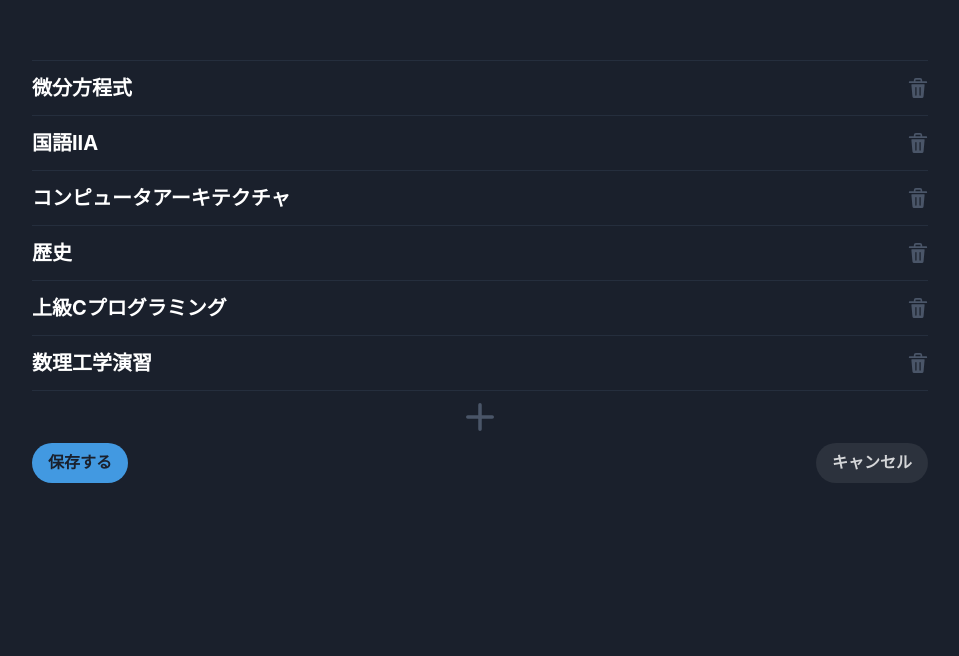
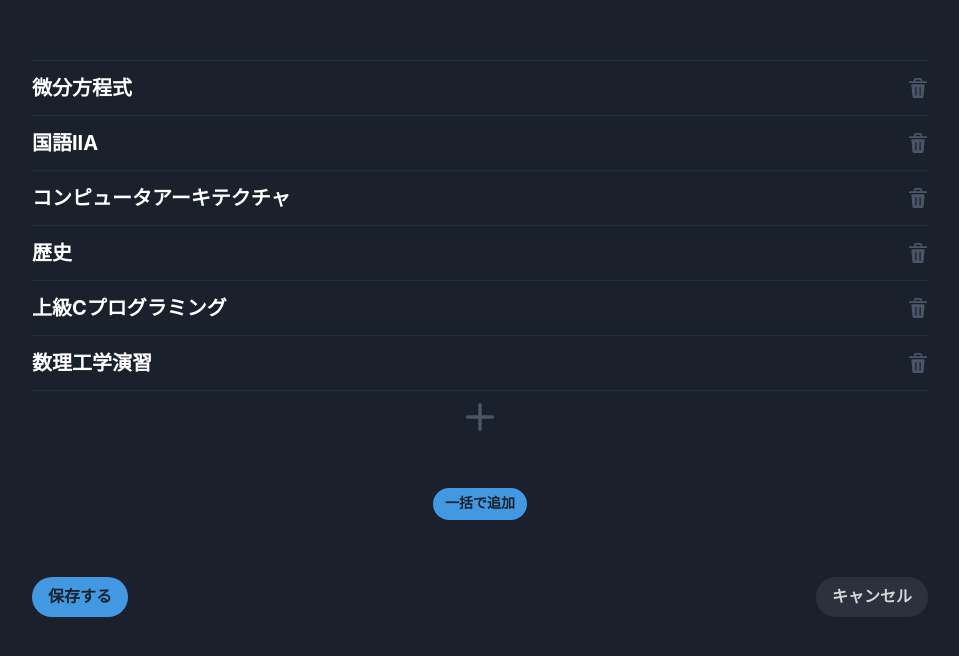
Before and after one commit to kathmandu777/Barifac, a Next.js app in the folder frontend/: page /edit in a window 1280 px wide. Shown: the part 444-1100 px from the top of the page, without its empty margins (160-1119 px from the left). Before the commit the page ends 1051 px from the top, so only its background shows below. Built offline with nearby package versions, Linux system fonts and the light colour scheme.

Commit message:
一括で追加ボタンを追加 #42

```diff
--- a/frontend/src/components/AddSubject.tsx
+++ b/frontend/src/components/AddSubject.tsx
@@ -18,50 +18,8 @@ import SubjectList, { SubjectListProps } from './SubjectList';
 import { Dispatch, SetStateAction } from 'react';
 import { SelectProps } from '@chakra-ui/react';
 
-export const ALLSUBJECTS: SubjectListProps[] = [
-  {
-    subjectID: '101001',
-    subjectName: '微分方程式',
-    score: 0,
-  },
-  {
-    subjectID: '102024',
-    subjectName: '国語IIA',
-    score: 0,
-  },
-  {
-    subjectID: '105007',
-    subjectName: 'コンピュータアーキテクチャ',
-    score: 0,
-  },
-  {
-    subjectID: '101003',
-    subjectName: '歴史',
-    score: 0,
-  },
-  {
-    subjectID: '103019',
-    subjectName: '上級Cプログラミング',
-    score: 0,
-  },
-  {
-    subjectID: '104022',
-    subjectName: '数理工学演習',
-    score: 0,
-  },
-  {
-    subjectID: '105011',
-    subjectName: '科学英語基礎',
-    score: 0,
-  },
-  {
-    subjectID: '109000',
-    subjectName: '電気回路II',
-    score: 0,
-  },
-];
-
 export type AddSubjectProps = {
+  gotlist: SubjectListProps[];
   list: SubjectListProps[];
   hook: Dispatch<SetStateAction<SubjectListProps[]>>;
 };
@@ -98,7 +56,7 @@ const AddSubject: React.FC<AddSubjectProps> = props => {
           <ModalBody pb={6}>
             <FormControl>
               <Select ref={initialRef}>
-                {ALLSUBJECTS.map(sub => {
+                {props.gotlist.map(sub => {
                   return <option key={sub.subjectID}>{sub.subjectName}</option>;
                 })}
               </Select>
--- a/frontend/src/pages/edit/index.tsx
+++ b/frontend/src/pages/edit/index.tsx
@@ -13,10 +13,59 @@ import SubjectNameList from '../../components/SubjectNameList';
 import { useState } from 'react';
 import { AddIcon } from '@chakra-ui/icons';
 import AddSubject from '../../components/AddSubject';
+import { SubjectListProps } from '../../components/SubjectList';
+
+export const ALLSUBJECTS: SubjectListProps[] = [
+  {
+    subjectID: '101001',
+    subjectName: '微分方程式',
+    score: 0,
+  },
+  {
+    subjectID: '102024',
+    subjectName: '国語IIA',
+    score: 0,
+  },
+  {
+    subjectID: '105007',
+    subjectName: 'コンピュータアーキテクチャ',
+    score: 0,
+  },
+  {
+    subjectID: '101003',
+    subjectName: '歴史',
+    score: 0,
+  },
+  {
+    subjectID: '103019',
+    subjectName: '上級Cプログラミング',
+    score: 0,
+  },
+  {
+    subjectID: '104022',
+    subjectName: '数理工学演習',
+    score: 0,
+  },
+  {
+    subjectID: '105011',
+    subjectName: '科学英語基礎',
+    score: 0,
+  },
+  {
+    subjectID: '109000',
+    subjectName: '電気回路II',
+    score: 0,
+  },
+];
 
 const Edit = () => {
-  const [editingSubject, setSubject] = useState(SUBJECTS);
+  const [editedSubject, setSubject] = useState(SUBJECTS);
   const saveSubjects = () => {};
+  const addAllSubject = () => {
+    const tempList = editedSubject.slice(0, editedSubject.length);
+    Array.prototype.push.apply(tempList, ALLSUBJECTS);
+    setSubject(tempList);
+  };
   return (
     <>
       <Center w='100%'>
@@ -33,12 +82,12 @@ const Edit = () => {
         width='70%'
         alignItems='flex-start'
       >
-        {editingSubject.map((sub, index) => {
+        {editedSubject.map((sub, index) => {
           return (
             <SubjectNameList
               subjectName={sub.subjectName}
               index={index}
-              list={editingSubject}
+              list={editedSubject}
               hook={setSubject}
               key={index}
             />
@@ -46,7 +95,24 @@ const Edit = () => {
         })}
         <Divider borderColor='gray.700' />
         <Center w='100%'>
-          <AddSubject list={editingSubject} hook={setSubject} />
+          <AddSubject
+            gotlist={ALLSUBJECTS}
+            list={editedSubject}
+            hook={setSubject}
+          />
+        </Center>
+        <Center w='100%'>
+          <Button
+            mt='5%'
+            mb='5%'
+            size='sm'
+            bg='blue.400'
+            color='gray.800'
+            rounded='full'
+            onClick={addAllSubject}
+          >
+            一括で追加
+          </Button>
         </Center>
         <Flex justifyContent='space-between' w='full'>
           <Link href='/'>
```
